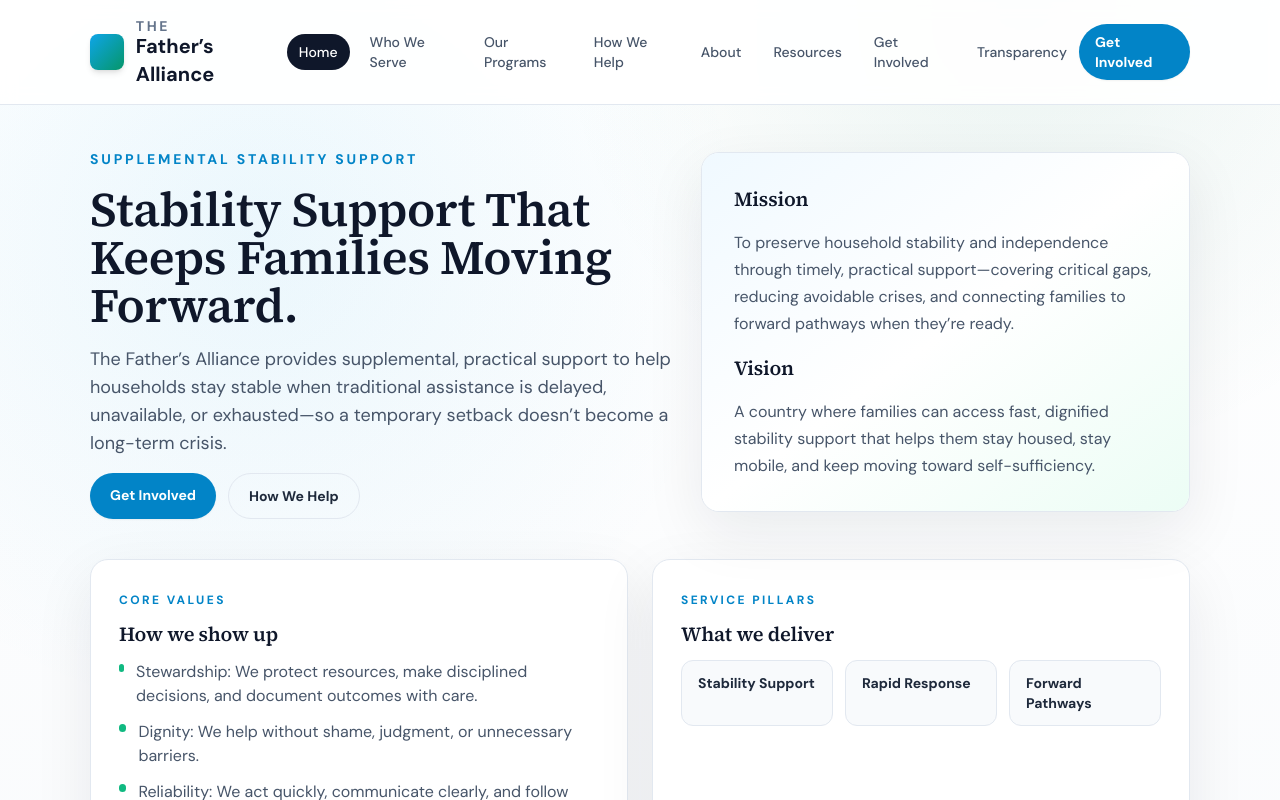
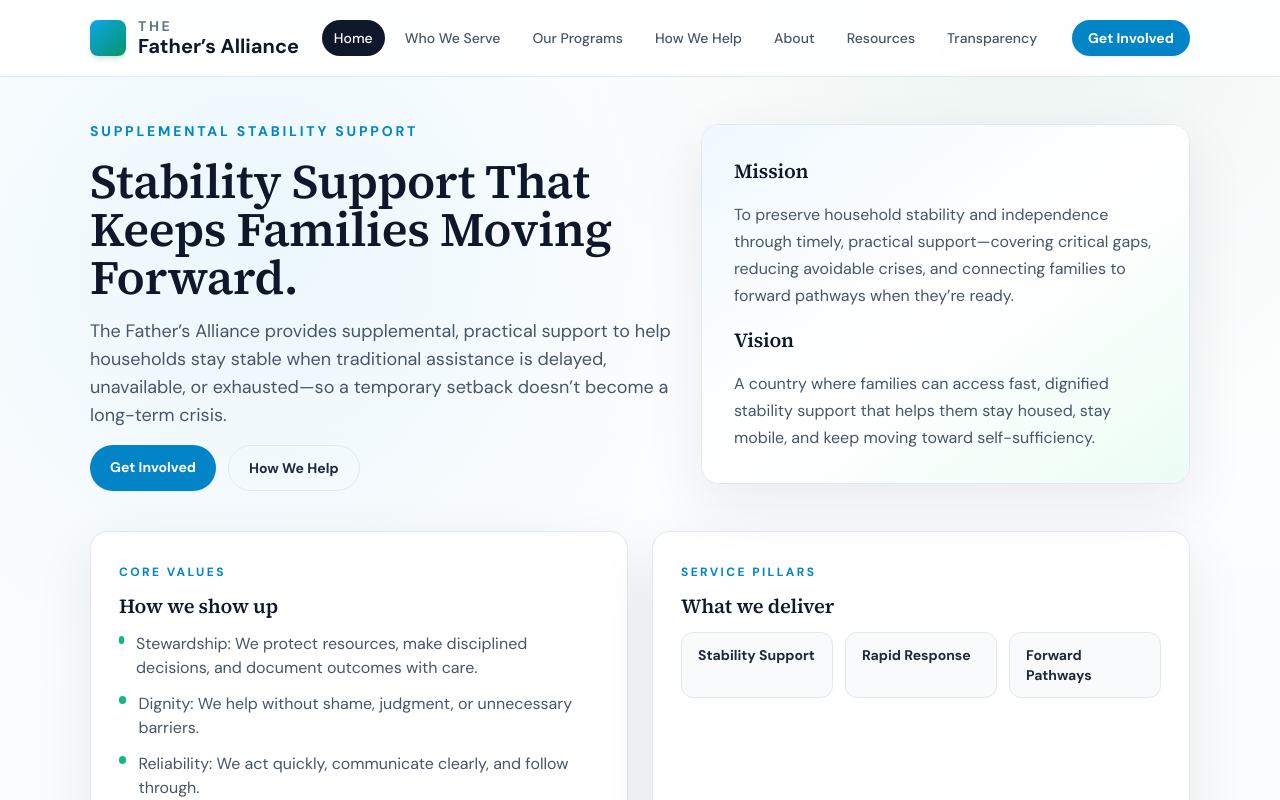
Before and after one commit to FukenMike/resurgence2.0, a React (Vite) app: page / in a window 1280 px wide. Shown: the top 800 px of the page. Built offline with nearby package versions, Linux system fonts and the light colour scheme.

Commit message:
Remove duplicate Get Involved nav link, keep only blue CTA button

```diff
--- a/src/content/siteCopy.ts
+++ b/src/content/siteCopy.ts
@@ -5,7 +5,6 @@ export const navLinks = [
   { label: 'How We Help', path: '/how-we-help' },
   { label: 'About', path: '/about' },
   { label: 'Resources', path: '/resources' },
-  { label: 'Get Involved', path: '/get-involved' },
   { label: 'Transparency', path: '/transparency' },
 ]
 
```
